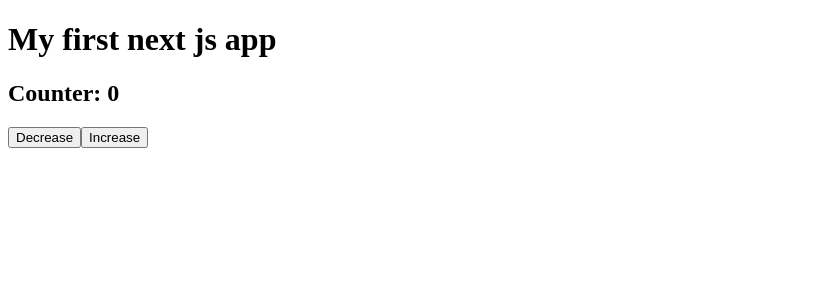
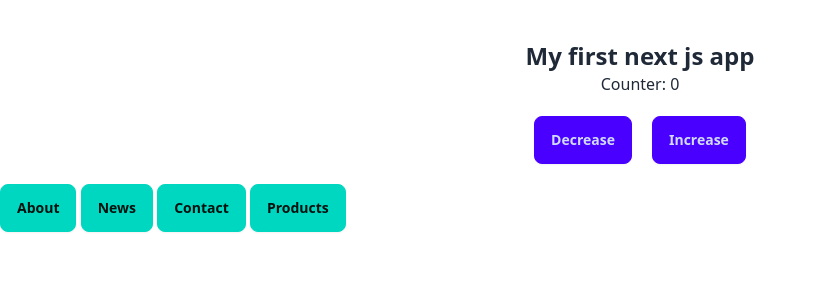
Before and after one commit to brcshakil1/my-first-next-js-app, a Next.js app: page / in a window 1280 px wide. Shown: the top 300 px of the page, without its empty margins (0-817 px from the left). Built offline with nearby package versions, Linux system fonts and the light colour scheme.

Commit message:
Navigate components and metadata seo friendly

```diff
--- a/src/app/(goupLayout)/about/page.js
+++ b/src/app/(goupLayout)/about/page.js
@@ -1,4 +1,8 @@
 import React from "react";
+
+export const metadata = {
+  title: "About Page",
+};
 
 const AboutPage = () => {
   return (
--- a/src/app/(goupLayout)/contact/page.js
+++ b/src/app/(goupLayout)/contact/page.js
@@ -1,4 +1,8 @@
 import React from "react";
+
+export const metadata = {
+  title: "Contact Page",
+};
 
 const ContactPage = () => {
   return (
--- a/src/app/layout.js
+++ b/src/app/layout.js
@@ -1,3 +1,4 @@
+import "./globals.css";
 export const metadata = {
   title: "Next.js",
   description: "Generated by Next.js",
--- a/src/app/news/page.js
+++ b/src/app/news/page.js
@@ -1,4 +1,8 @@
 import React from "react";
+
+export const metadata = {
+  title: "News Page",
+};
 
 const NewsPage = () => {
   return (
--- a/src/app/page.js
+++ b/src/app/page.js
@@ -1,4 +1,5 @@
 import Counter from "@/components/Counter/Counter";
+import Link from "next/link";
 import React from "react";
 
 const HomePage = () => {
@@ -10,6 +11,22 @@ const HomePage = () => {
       <div>
         <Counter />
       </div>
+      <Link href="about">
+        {" "}
+        <button className="btn btn-accent">About</button>
+      </Link>
+      <Link href="news">
+        {" "}
+        <button className="btn btn-accent">News</button>
+      </Link>
+      <Link href="contact">
+        {" "}
+        <button className="btn btn-accent">Contact</button>
+      </Link>
+      <Link href="products">
+        {" "}
+        <button className="btn btn-accent">Products</button>
+      </Link>
     </div>
   );
 };
--- a/src/app/products/page.js
+++ b/src/app/products/page.js
@@ -1,4 +1,8 @@
 import React from "react";
+
+export const metadata = {
+  title: "Products Page",
+};
 
 const ProductsPage = () => {
   return <div>All the products will show here</div>;
--- a/src/components/Counter/Counter.js
+++ b/src/components/Counter/Counter.js
@@ -5,10 +5,12 @@ import { useState } from "react";
 const Counter = () => {
   const [counter, setCounter] = useState(0);
   return (
-    <div>
+    <div className="grid place-items-center">
       <h2>Counter: {counter}</h2>
+      <div className="py-5">
+        {" "}
         <button
-        className="btn btn-primary"
+          className="btn btn-primary mr-5"
           onClick={() => setCounter(counter - 1)}
         >
           Decrease
@@ -20,6 +22,7 @@ const Counter = () => {
           Increase
         </button>
       </div>
+    </div>
   );
 };
 
--- a/tailwind.config.js
+++ b/tailwind.config.js
@@ -1,18 +1,18 @@
 /** @type {import('tailwindcss').Config} */
 module.exports = {
   content: [
-    './src/pages/**/*.{js,ts,jsx,tsx,mdx}',
-    './src/components/**/*.{js,ts,jsx,tsx,mdx}',
-    './src/app/**/*.{js,ts,jsx,tsx,mdx}',
+    "./src/pages/**/*.{js,ts,jsx,tsx,mdx}",
+    "./src/components/**/*.{js,ts,jsx,tsx,mdx}",
+    "./src/app/**/*.{js,ts,jsx,tsx,mdx}",
   ],
   theme: {
     extend: {
       backgroundImage: {
-        'gradient-radial': 'radial-gradient(var(--tw-gradient-stops))',
-        'gradient-conic':
-          'conic-gradient(from 180deg at 50% 50%, var(--tw-gradient-stops))',
+        "gradient-radial": "radial-gradient(var(--tw-gradient-stops))",
+        "gradient-conic":
+          "conic-gradient(from 180deg at 50% 50%, var(--tw-gradient-stops))",
       },
     },
   },
-  plugins: [],
-}
+  plugins: [require("daisyui")],
+};
```
Also changed, not shown: package.json (+6 -5 lines), 1 other file (tests, documents, lock files or other folders). Lines whose indentation alone changed are shown as unchanged.
